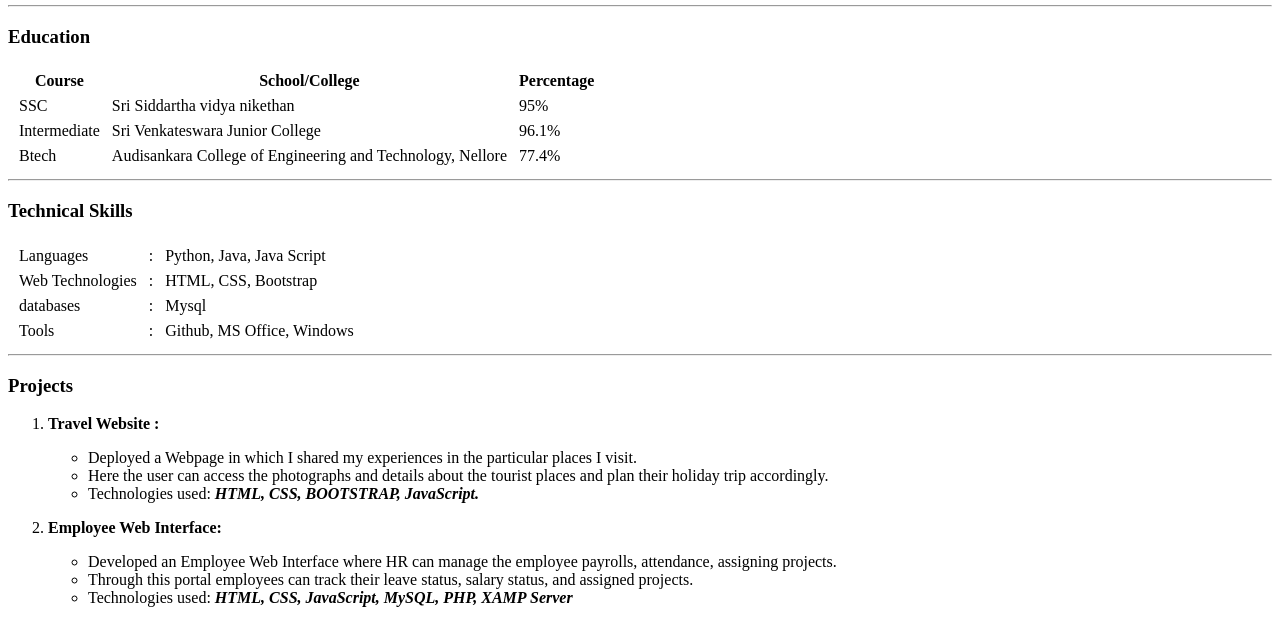
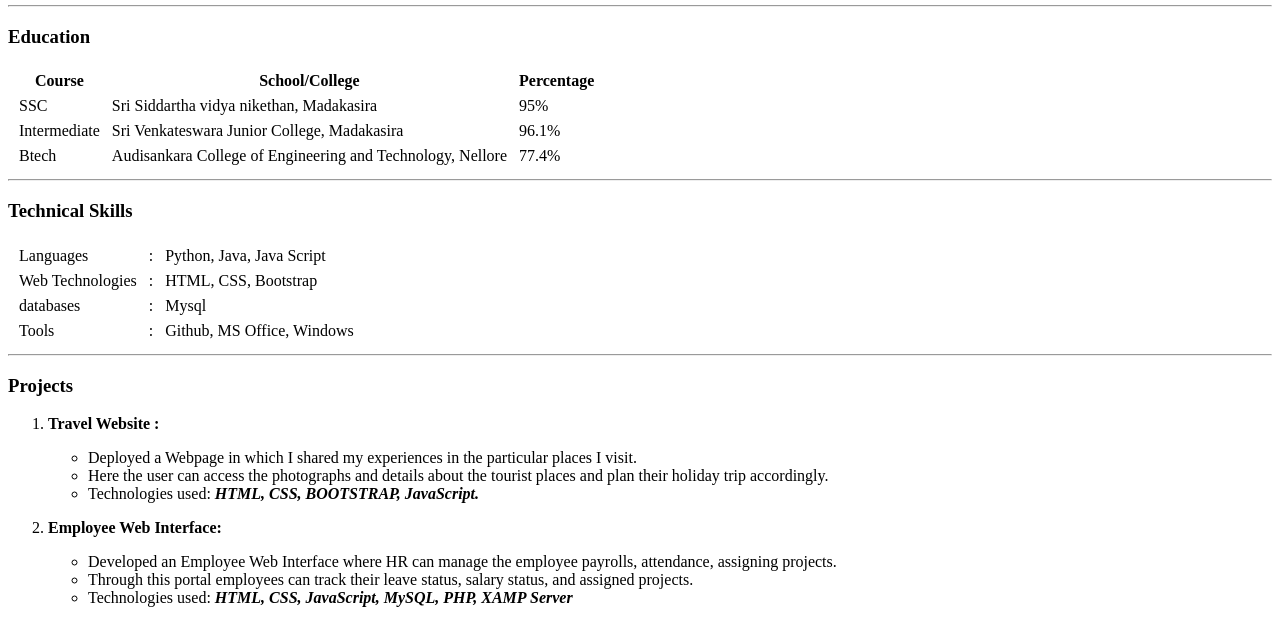
Before and after one commit to huzzuhere/Personal-Site, a plain HTML site: page index.html in a window 1280 px wide. Shown: the part 213-836 px from the top of the page. Drawn offline with Linux system fonts and the light colour scheme.

Commit message:
Location of school and college are added

```diff
--- a/index.html
+++ b/index.html
@@ -33,12 +33,12 @@
             </tr>
             <tr>
                 <td>SSC</td>
-                <td>Sri Siddartha vidya nikethan</td>
+                <td>Sri Siddartha vidya nikethan, Madakasira</td>
                 <td>95%</td>
             </tr>
             <tr>
                 <td>Intermediate</td>
-                <td>Sri Venkateswara Junior College</td>
+                <td>Sri Venkateswara Junior College, Madakasira</td>
                 <td>96.1%</td>
             </tr>
             <tr>
```
